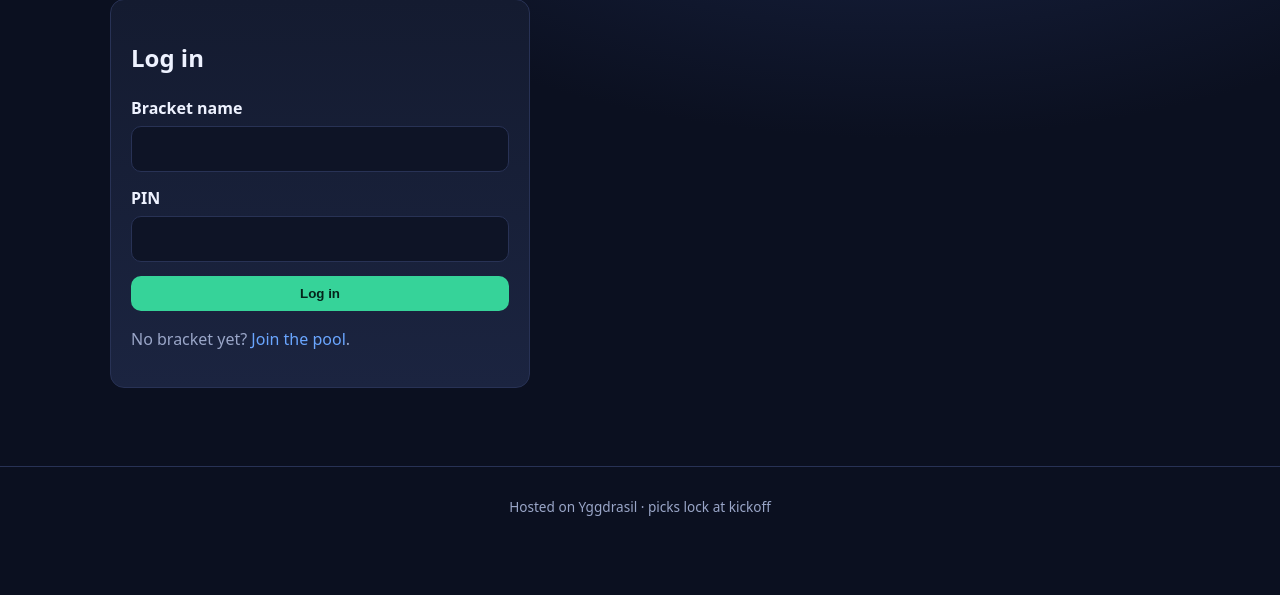
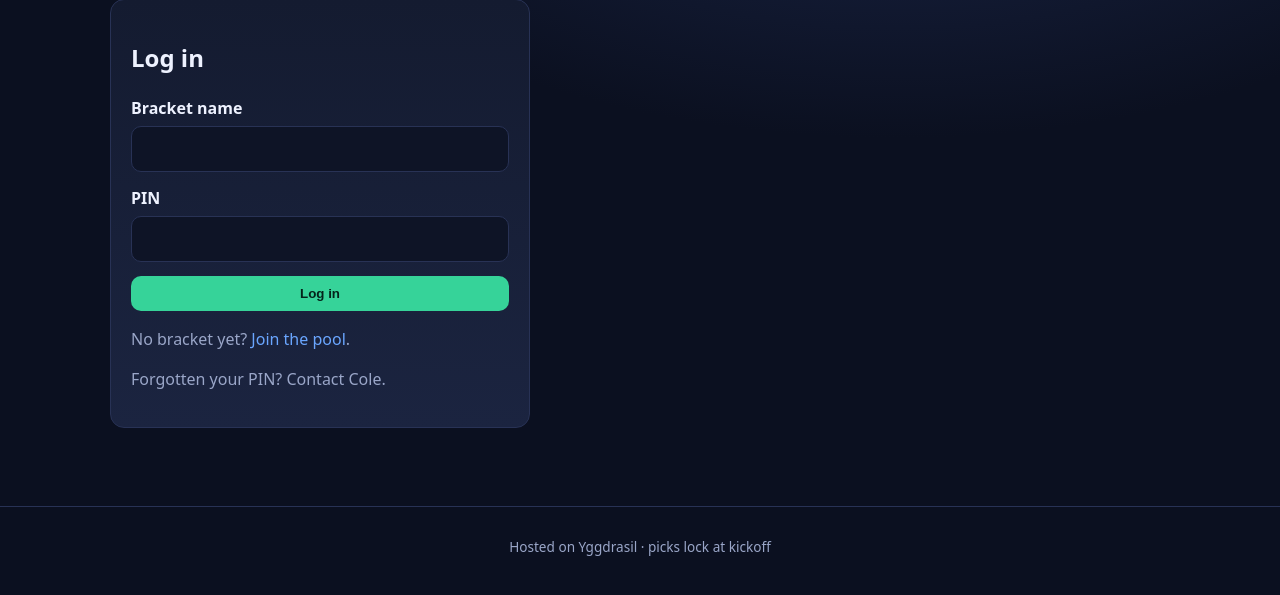
Before and after one commit to kazoozoo55657/worldcupbracket, a FastAPI app: page /login in a window 1280 px wide. Shown: the part 112-707 px from the top of the page. Run offline with FastAPI, Linux system fonts and the light colour scheme; some libraries are stand-ins or nearby versions.

Commit message:
Add admin PIN reset + login-page "forgot PIN" note
PINs are argon2id-hashed and unrecoverable, so add an admin-driven reset
instead of a (impossible) PIN viewer:
- auth.reset_pin() re-hashes a new PIN and clears failed_logins/lockout;
  auth.generate_pin() makes a random 4-digit PIN.
- POST /admin/member/{id}/reset-pin (admin-only, CSRF), blank = auto-generate,
  shows the new PIN once. /admin render factored into _render_admin().
- admin.html: per-bracket Reset PIN control + result/error banner.
- login.html: "Forgotten your PIN? Contact Cole." note.
- style.css: .notice/.pin-show/.pin-in (also bumps STATIC_VER).
- test_admin_reset_pin covers reset, lockout clear, old/new PIN, validation.

Co-Authored-By: Claude Opus 4.8 (1M context) <noreply@anthropic.com>

```diff
--- a/worldcup/app.py
+++ b/worldcup/app.py
@@ -467,8 +467,7 @@ def admin_login_submit(request: Request, pin: str = Form(""), csrf_token: str =
     return resp
 
 
-@app.get("/admin", response_class=HTMLResponse)
-def admin_page(request: Request, _: dict = Depends(require_admin)):
+def _render_admin(request: Request, status_code: int = 200, **extra):
     with db() as conn:
         teams = repo.teams_by_id(conn)
         members = repo.all_members(conn)
@@ -478,8 +477,33 @@ def admin_page(request: Request, _: dict = Depends(require_admin)):
         )
     return templates.TemplateResponse(
         "admin.html", ctx(request, matches=matches, teams=teams, members=members,
-                          round_order=["GROUP"] + KNOCKOUT_ROUNDS)
+                          round_order=["GROUP"] + KNOCKOUT_ROUNDS, **extra),
+        status_code=status_code,
     )
+
+
+@app.get("/admin", response_class=HTMLResponse)
+def admin_page(request: Request, _: dict = Depends(require_admin)):
+    return _render_admin(request)
+
+
+@app.post("/admin/member/{member_id}/reset-pin", response_class=HTMLResponse)
+def admin_reset_pin(request: Request, member_id: int, pin: str = Form(""),
+                    csrf_token: str = Form(""), _: dict = Depends(require_admin)):
+    check_csrf(request, csrf_token)
+    pin = (pin or "").strip()
+    with db() as conn:
+        member = repo.get_member(conn, member_id)
+        if not member or member.get("is_admin"):
+            raise HTTPException(status_code=404, detail="Bracket not found.")
+        new_pin = pin or auth.generate_pin()
+        try:
+            auth.reset_pin(conn, member_id, new_pin)
+        except ValueError as e:
+            return _render_admin(request, status_code=400, reset_error=str(e),
+                                 reset_member=member["bracket_name"])
+    # Re-render so the admin can read off the new PIN (shown once, never stored in clear).
+    return _render_admin(request, reset_pin=new_pin, reset_member=member["bracket_name"])
 
 
 @app.post("/admin/member/{member_id}/delete")
--- a/worldcup/auth.py
+++ b/worldcup/auth.py
@@ -3,6 +3,7 @@ from __future__ import annotations
 
 import hmac
 import re
+import secrets
 
 from argon2 import PasswordHasher
 from argon2.exceptions import VerifyMismatchError
@@ -84,6 +85,30 @@ def register(conn, name: str, pin: str, owner_name: str = "") -> dict:
     return {"id": cur.lastrowid, "bracket_name": name, "is_admin": 0}
 
 
+def generate_pin() -> str:
+    """A random 4-digit PIN (leading zeros allowed), for admin-driven resets."""
+    return f"{secrets.randbelow(10000):04d}"
+
+
+def reset_pin(conn, member_id: int, pin: str) -> str:
+    """Admin sets a new PIN for a member (e.g. they forgot theirs). Validates,
+    hashes, and clears any failed-login lockout. Returns the PIN that was set so
+    the admin can relay it. Raises ValueError on bad PIN or unknown/admin member."""
+    if not valid_pin(pin):
+        raise ValueError("PIN must be 4–6 digits.")
+    row = conn.execute("SELECT is_admin FROM member WHERE id = ?", (member_id,)).fetchone()
+    if not row:
+        raise ValueError("No such bracket.")
+    if row["is_admin"]:
+        raise ValueError("Use the pool config to change the admin PIN.")
+    conn.execute(
+        "UPDATE member SET pin_hash = ?, failed_logins = 0, lockout_until = NULL WHERE id = ?",
+        (hash_pin(pin), member_id),
+    )
+    conn.commit()
+    return pin
+
+
 def update_account(conn, member_id: int, name: str, owner_name: str) -> None:
     """Rename a member's bracket / owner name. Raises ValueError on bad/duplicate input."""
     name = (name or "").strip()
--- a/worldcup/static/style.css
+++ b/worldcup/static/style.css
@@ -313,6 +313,15 @@ h2.sec { margin: 28px 0 12px; border-bottom: 1px solid var(--line); padding-bott
 .champ { color: #ffcf4d; font-weight: 800; display: inline-flex; align-items: center; gap: 5px; }
 .champ .flag { width: 24px; height: 18px; }
 
+/* Admin: PIN reset */
+.notice { border-radius: 8px; padding: 10px 12px; margin: 0 0 10px; font-size: .92rem; line-height: 1.4; }
+.notice.ok { background: #11331f; border: 1px solid #1f7a45; color: #c7f0d6; }
+.notice.err { background: #3a1313; border: 1px solid #8a2a2a; color: #f3c9c9; }
+.pin-show { font-family: ui-monospace, SFMono-Regular, Menlo, monospace; font-size: 1.2rem;
+            font-weight: 800; letter-spacing: 2px; padding: 1px 8px; border-radius: 6px;
+            background: rgba(255,255,255,.12); }
+.pin-in { width: 4.5em; font-family: ui-monospace, monospace; letter-spacing: 1px; }
+
 .savebar { position: sticky; bottom: 0; margin-top: 22px; padding: 14px 0;
            background: linear-gradient(0deg, var(--bg) 70%, transparent); text-align: center; }
 .savebar .primary { font-size: 1.05rem; padding: 12px 28px; }
--- a/worldcup/templates/login.html
+++ b/worldcup/templates/login.html
@@ -15,5 +15,6 @@
     <button type="submit" class="primary">Log in</button>
   </form>
   <p class="muted">No bracket yet? <a href="/join">Join the pool</a>.</p>
+  <p class="muted">Forgotten your PIN? Contact Cole.</p>
 </section>
 {% endblock %}
```
Also changed, not shown: tests/test_bracket.py (+41 -0 lines), worldcup/templates/admin.html (+17 -1 lines).
